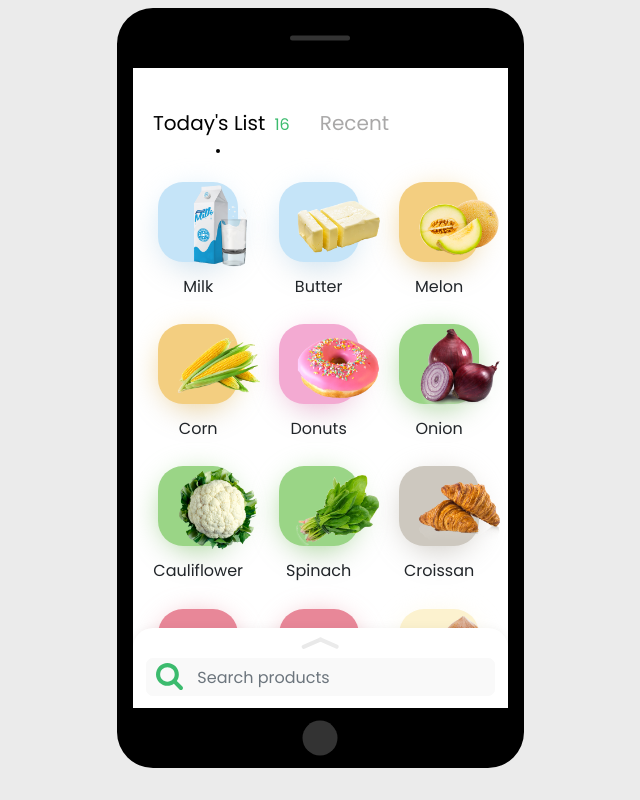
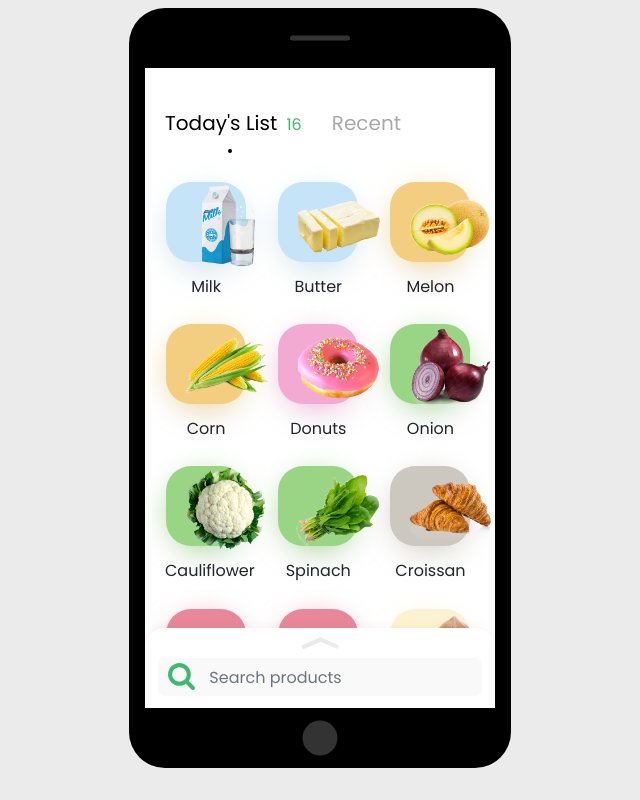
Before and after one commit to lena-ts/tobuy-test, a website: page start.html in a window 1280 px wide. Shown: the whole page, without its empty margins (320-960 px from the left). Drawn offline with Linux system fonts and the light colour scheme.

Commit message:
start update

```diff
--- a/start.html
+++ b/start.html
@@ -9,7 +9,7 @@
 /* The device with borders */
 .smartphone {
   position: relative;
-  width: 375px;
+  width: 350px;
   height: 640px;
   margin: auto;
   border: 16px black solid;
@@ -48,7 +48,7 @@
 
 /* The screen (or content) of the device */
 .smartphone .content {
-  width: 375px;
+  width: 350px;
   height: 640px;
   background: white;
 }
```
